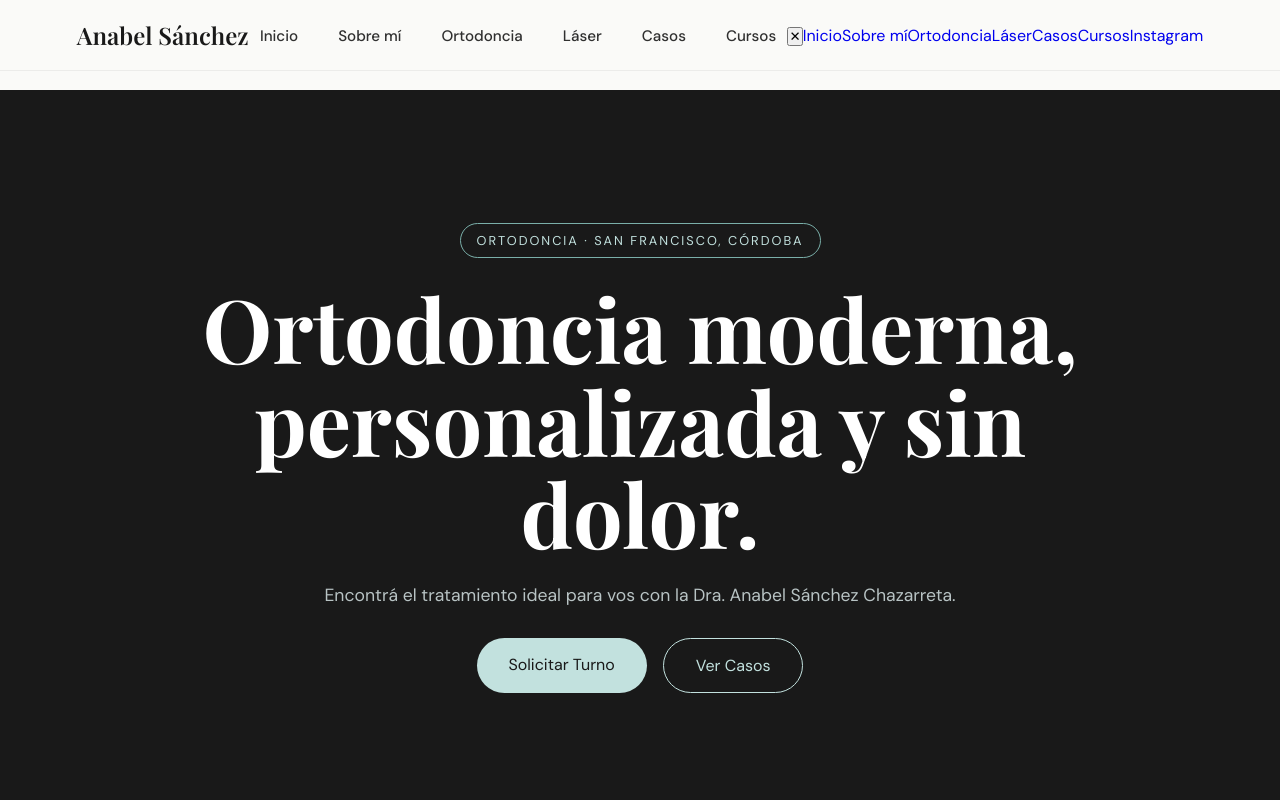
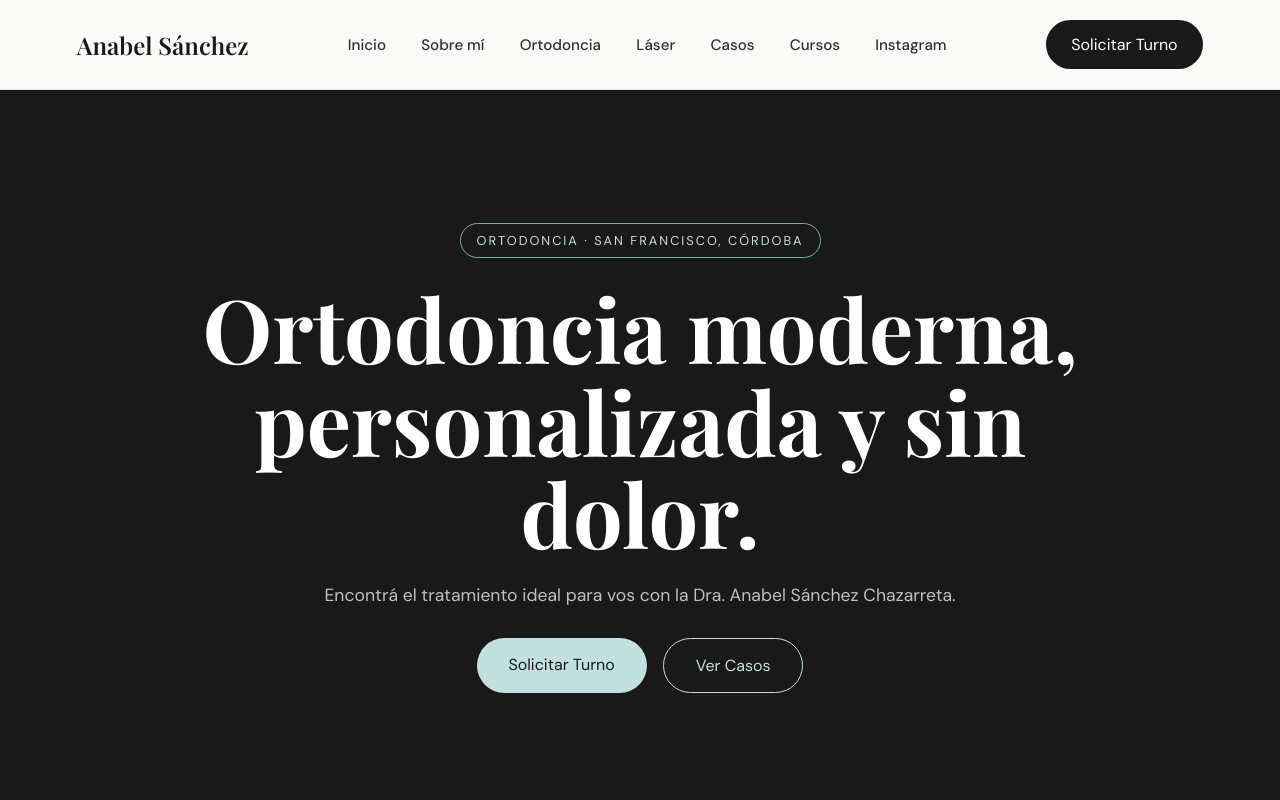
Before and after one commit to Facundoimhoff/PAGINAWEBDOC, a React (Vite) app: page / in a window 1280 px wide. Shown: the top 800 px of the page. Built offline with nearby package versions, Linux system fonts and the light colour scheme.

Commit message:
menu hamburguesa

```diff
--- a/src/components/Navbar.css
+++ b/src/components/Navbar.css
@@ -4,67 +4,55 @@
   left: 0;
 
   width: 100%;
+  height: 90px;
 
   display: flex;
   justify-content: space-between;
   align-items: center;
 
-  padding: 1.2rem 6%;
+  padding: 0 6%;
 
   background: rgba(250, 250, 248, 0.92);
   backdrop-filter: blur(16px);
 
-  border-bottom: 1px solid rgba(0,0,0,.06);
+  border-bottom: 1px solid rgba(0, 0, 0, 0.06);
 
   z-index: 1000;
-
-  transition: .3s;
 }
 
 .logo {
   font-family: "Playfair Display", serif;
   font-size: 1.5rem;
   font-weight: 600;
-
   color: var(--black);
-
   cursor: pointer;
 }
 
 .nav-links {
   display: flex;
   align-items: center;
-
+  gap: 2.2rem;
   list-style: none;
-
-  gap: 2.5rem;
 }
 
 .nav-links a {
   position: relative;
-
   color: var(--dark);
-
-  font-size: .95rem;
+  font-size: 0.95rem;
   font-weight: 500;
-
-  transition: .3s;
+  text-decoration: none;
+  transition: 0.3s;
 }
 
 .nav-links a::after {
   content: "";
-
   position: absolute;
-
   left: 0;
   bottom: -6px;
-
   width: 0%;
   height: 2px;
-
   background: var(--accent);
-
-  transition: .3s;
+  transition: 0.3s;
 }
 
 .nav-links a:hover {
@@ -78,18 +66,17 @@
 .turno-btn {
   background: var(--black);
   color: white !important;
-
-  padding: .9rem 1.6rem;
-
+  padding: 0.9rem 1.6rem;
   border-radius: 999px;
-
-  transition: .3s;
+  text-decoration: none;
+  transition: 0.3s;
+  display: inline-flex;
+  align-items: center;
+  justify-content: center;
 }
 
 .turno-btn:hover {
   background: var(--accent);
-  color: white !important;
-
   transform: translateY(-2px);
 }
 
@@ -99,68 +86,84 @@
 
 .hamburger {
   display: none;
+  background: none;
+  border: none;
+  font-size: 2rem;
+  cursor: pointer;
+  color: var(--black);
+}
+
+.mobile-menu {
+  display: none;
+}
+
+.overlay {
+  display: none;
 }
 
 @media (max-width: 900px) {
-
   .desktop {
     display: none;
   }
 
   .hamburger {
     display: block;
-
-    background: none;
-    border: none;
-
-    font-size: 2rem;
-    cursor: pointer;
   }
 
   .mobile-menu {
+    display: flex;
+    flex-direction: column;
+    gap: 1.3rem;
 
     position: fixed;
-
     top: 0;
     right: -100%;
 
-    width: 280px;
+    width: 290px;
     height: 100vh;
 
+    padding: 5.5rem 2rem 2rem;
+
     background: white;
+    box-shadow: -10px 0 30px rgba(0, 0, 0, 0.15);
 
-    display: flex;
-    flex-direction: column;
-
-    gap: 1.5rem;
-
-    padding: 5rem 2rem;
-
-    transition: .4s ease;
-
-    box-shadow: -10px 0 30px rgba(0,0,0,.15);
+    transition: right 0.35s ease;
+    z-index: 2001;
   }
 
   .mobile-menu.active {
     right: 0;
   }
 
+  .mobile-menu a {
+    color: var(--black);
+    text-decoration: none;
+    font-size: 1.08rem;
+    font-weight: 500;
+  }
+
   .close-btn {
     position: absolute;
-
-    top: 20px;
-    right: 20px;
+    top: 18px;
+    right: 18px;
 
     background: none;
     border: none;
-
     font-size: 1.5rem;
-
     cursor: pointer;
+    color: var(--black);
   }
 
-  .mobile-menu a {
-    color: var(--black);
-    font-size: 1.1rem;
+  .mobile-turno {
+    margin-top: 1rem;
+    width: 100%;
+  }
+
+  .overlay {
+    display: block;
+    position: fixed;
+    inset: 0;
+    background: rgba(0, 0, 0, 0.35);
+    z-index: 2000;
   }
 }
--- a/src/components/Navbar.jsx
+++ b/src/components/Navbar.jsx
@@ -2,12 +2,12 @@ import { useState } from "react";
 import "./Navbar.css";
 
 function Navbar() {
+  const [menuOpen, setMenuOpen] = useState(false);
 
-  const [menuOpen, setMenuOpen] = useState(false);
+  const closeMenu = () => setMenuOpen(false);
 
   return (
     <nav className="navbar">
-
       <div className="logo">
         Anabel Sánchez
       </div>
@@ -19,34 +19,56 @@ function Navbar() {
         <li><a href="#laser">Láser</a></li>
         <li><a href="#casos">Casos</a></li>
         <li><a href="#cursos">Cursos</a></li>
+        <li><a href="#instagram">Instagram</a></li>
       </ul>
+
+      <a
+        href="https://wa.me/5493564616171"
+        target="_blank"
+        rel="noreferrer"
+        className="turno-btn desktop"
+      >
+        Solicitar Turno
+      </a>
 
       <button
         className="hamburger"
-        onClick={() => setMenuOpen(!menuOpen)}
+        onClick={() => setMenuOpen(true)}
+        aria-label="Abrir menú"
+        aria-expanded={menuOpen}
       >
         ☰
       </button>
 
       <div className={`mobile-menu ${menuOpen ? "active" : ""}`}>
-
         <button
           className="close-btn"
-          onClick={() => setMenuOpen(false)}
+          onClick={closeMenu}
+          aria-label="Cerrar menú"
         >
           ✕
         </button>
 
-        <a href="#inicio">Inicio</a>
-        <a href="#sobre-mi">Sobre mí</a>
-        <a href="#ortodoncia">Ortodoncia</a>
-        <a href="#laser">Láser</a>
-        <a href="#casos">Casos</a>
-        <a href="#cursos">Cursos</a>
-        <a href="#instagram">Instagram</a>
+        <a href="#inicio" onClick={closeMenu}>Inicio</a>
+        <a href="#sobre-mi" onClick={closeMenu}>Sobre mí</a>
+        <a href="#ortodoncia" onClick={closeMenu}>Ortodoncia</a>
+        <a href="#laser" onClick={closeMenu}>Láser</a>
+        <a href="#casos" onClick={closeMenu}>Casos</a>
+        <a href="#cursos" onClick={closeMenu}>Cursos</a>
+        <a href="#instagram" onClick={closeMenu}>Instagram</a>
 
+        <a
+          href="https://wa.me/5493564616171"
+          target="_blank"
+          rel="noreferrer"
+          className="turno-btn mobile-turno"
+          onClick={closeMenu}
+        >
+          Solicitar Turno
+        </a>
       </div>
 
+      {menuOpen && <div className="overlay" onClick={closeMenu} />}
     </nav>
   );
 }
```
